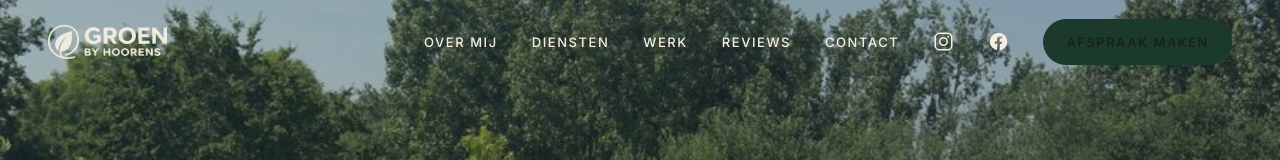
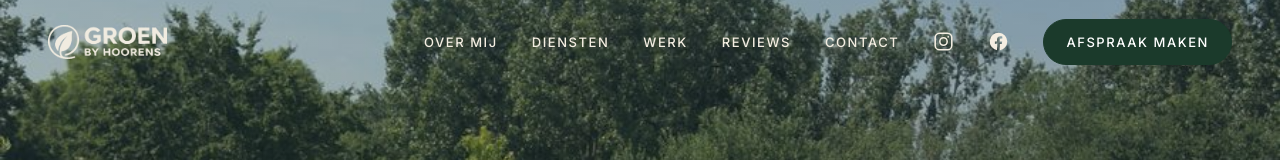
Before and after one commit to mauricehoorens-droid/groenbyhoorens-app, a Next.js app: page / in a window 1280 px wide. Shown: the top 160 px of the page. Built offline with nearby package versions, Linux system fonts and the light colour scheme.

Commit message:
Afspraak-knop witte tekst

```diff
--- a/src/components/Header.tsx
+++ b/src/components/Header.tsx
@@ -71,7 +71,7 @@ export default function Header() {
               <path d="M22 12a10 10 0 1 0-11.6 9.9v-7H7.9V12h2.5V9.85c0-2.48 1.48-3.85 3.74-3.85 1.08 0 2.21.19 2.21.19v2.43h-1.25c-1.23 0-1.61.76-1.61 1.55V12h2.74l-.44 2.9h-2.3v7A10 10 0 0 0 22 12z" />
             </svg>
           </a>
-          <Link href="/boeken" className="btn" onClick={() => setOpen(false)} style={{ padding: "12px 22px" }}>
+          <Link href="/boeken" className="btn" onClick={() => setOpen(false)} style={{ padding: "12px 22px", color: "#fff" }}>
             Afspraak maken
           </Link>
         </nav>
```
